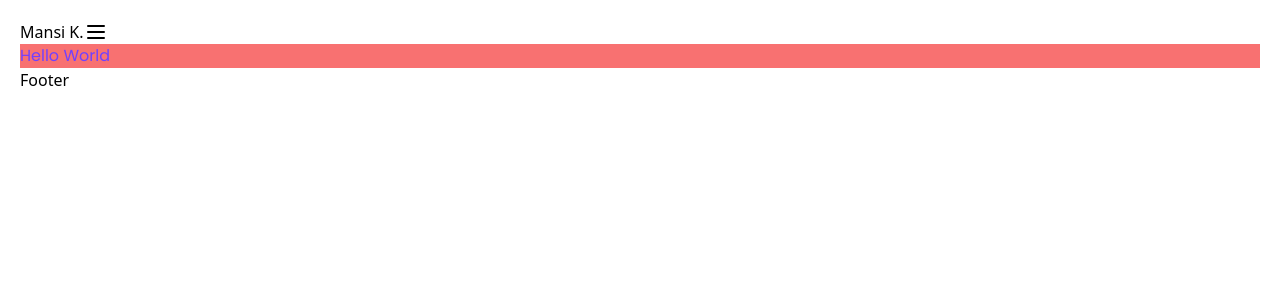
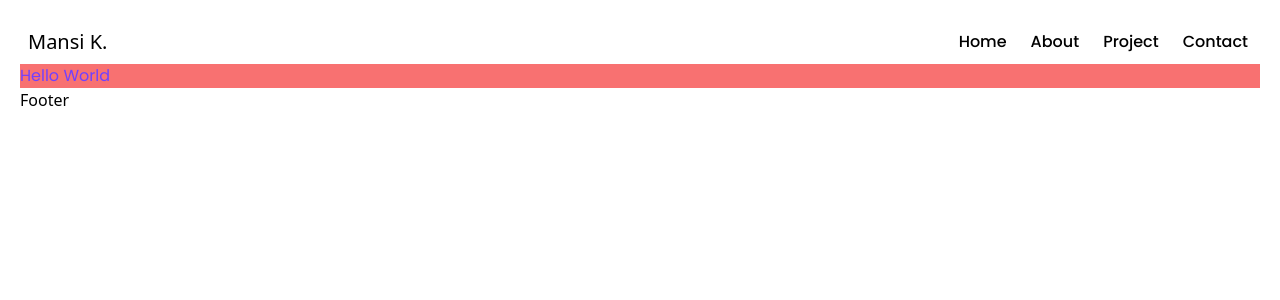
Before and after one commit to saifalfalah/mansi-kasar, a Next.js app: page / in a window 1280 px wide. Shown: the top 300 px of the page. Built offline with nearby package versions, Linux system fonts and the light colour scheme.

Commit message:
Update Navbar.js

```diff
--- a/components/Navbar.js
+++ b/components/Navbar.js
@@ -1,14 +1,23 @@
 import Link from "next/link";
+import { useState } from "react";
 const Navbar = () => {
+  // states for open/closed mobile nav
+  const [open, setOpen] = useState(false);
+  const handleClick = () => {
+    setOpen(!open);
+  };
   return (
     <>
-      <nav className="flex flex-wrap items-center">
+      {/* mobile first */}
+      <nav className="flex flex-wrap items-center ">
         <Link href="/">
-          <a href="" className="">
-            <h1 className="logo">Mansi K.</h1>
+          <a className="items-center p-2 mr-4">
+            <h1 className="text-xl font-normal font-badScript font-cursive">
+              Mansi K.
+            </h1>
           </a>
         </Link>
-        <button>
+        <button className="p-2 ml-auto lg:hidden " onClick={handleClick}>
           <svg
             className="w-6 h-6"
             fill="none"
@@ -24,6 +33,35 @@ const Navbar = () => {
             />
           </svg>
         </button>
+        {/* wider size screens */}
+        {/* ternary operator to show or hide menu */}
+        <div
+          className={`${open ? "" : "hidden"}
+         w-full lg:flex lg:flex-grow lg:w-auto`}
+        >
+          <div className="flex flex-col items-start w-full lg:flex-row lg:ml-auto lg:w-auto lg:items-center lg:h-auto">
+            <Link href="/">
+              <a className="items-center w-full px-3 py-2 font-medium rounded font-poppins text-navItems lg:w-auto ">
+                Home
+              </a>
+            </Link>
+            <Link href="/">
+              <a className="items-center justify-center w-full px-3 py-2 font-medium rounded font-poppins text-navItems lg:w-auto">
+                About
+              </a>
+            </Link>
+            <Link href="/">
+              <a className="items-center justify-center w-full px-3 py-2 font-medium rounded font-poppins text-navItems lg:w-auto">
+                Project
+              </a>
+            </Link>
+            <Link href="/">
+              <a className="items-center justify-center w-full px-3 py-2 font-medium rounded font-poppins text-navItems lg:w-auto">
+                Contact
+              </a>
+            </Link>
+          </div>
+        </div>
       </nav>
     </>
   );
```
